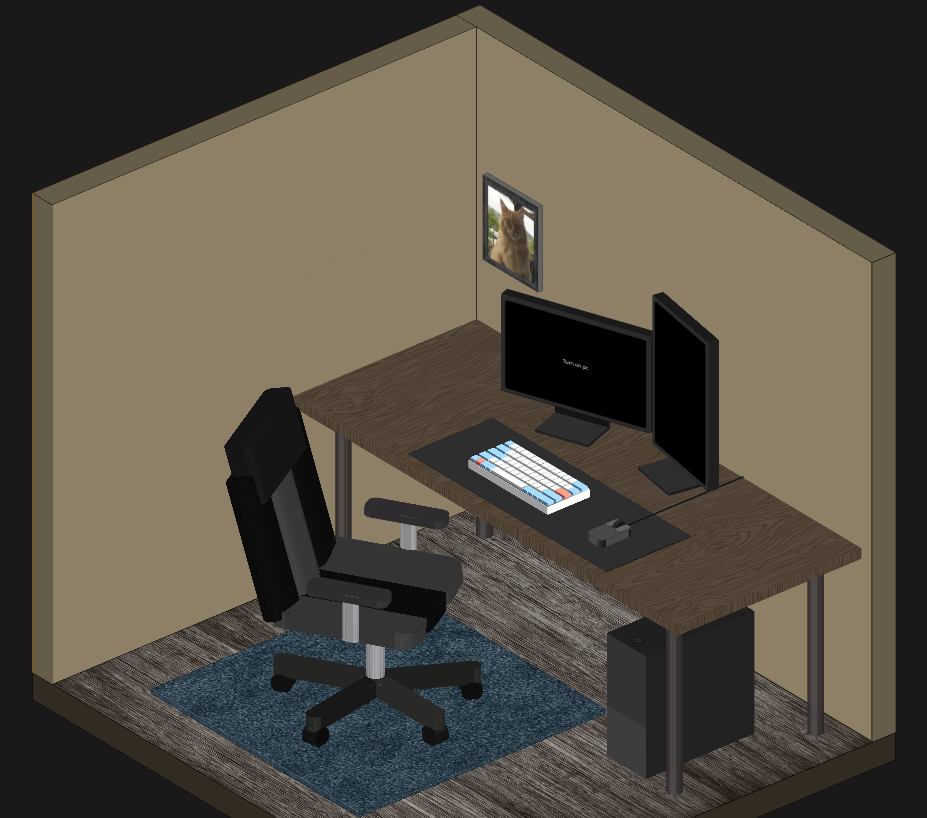
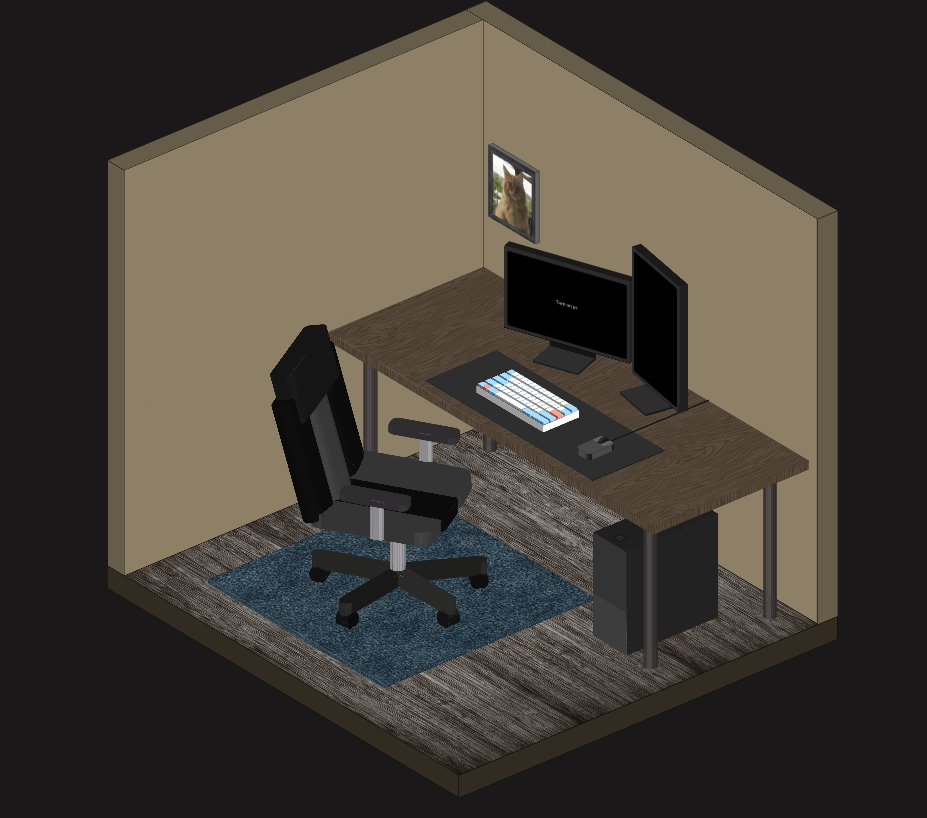
Before and after one commit to bagherhosseini/3d-room, a React (Create React App) app: page / in a window 1280 px wide. Shown: the whole page, without its empty margins (120-1047 px from the left). Built offline with nearby package versions, Linux system fonts and the light colour scheme.

Commit message:
responsive

```diff
--- a/src/styles/main.scss
+++ b/src/styles/main.scss
@@ -11,6 +11,7 @@ body{
     justify-content: center;
     align-items: center;
     transform: scale(0.85);
+    overflow: hidden;
 }
 
 .content{
@@ -182,12 +183,12 @@ body{
     }
 }
 
-// @media (max-width: 1920px){
-//     body{
-//         transform: scale(0.77);
-//     }
+@media (max-width: 1280px) and (max-height: 800px){
+    body{
+        transform: scale(0.52);
+    }
 
-//     .content{
-//         margin-top: 0 !important;
-//     }
-// }
+    .content{
+        margin-top: -11.3% !important;
+    }
+}
```
